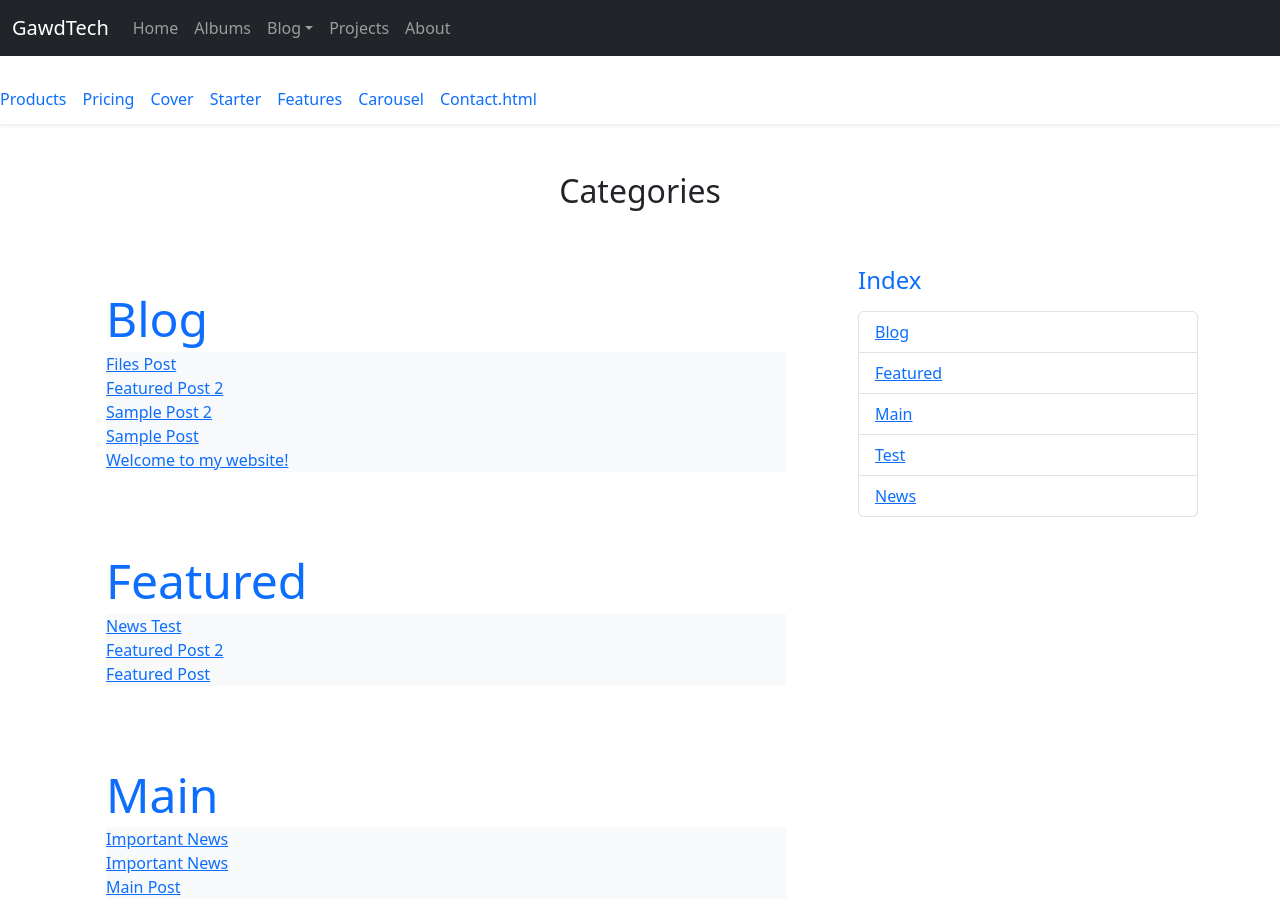
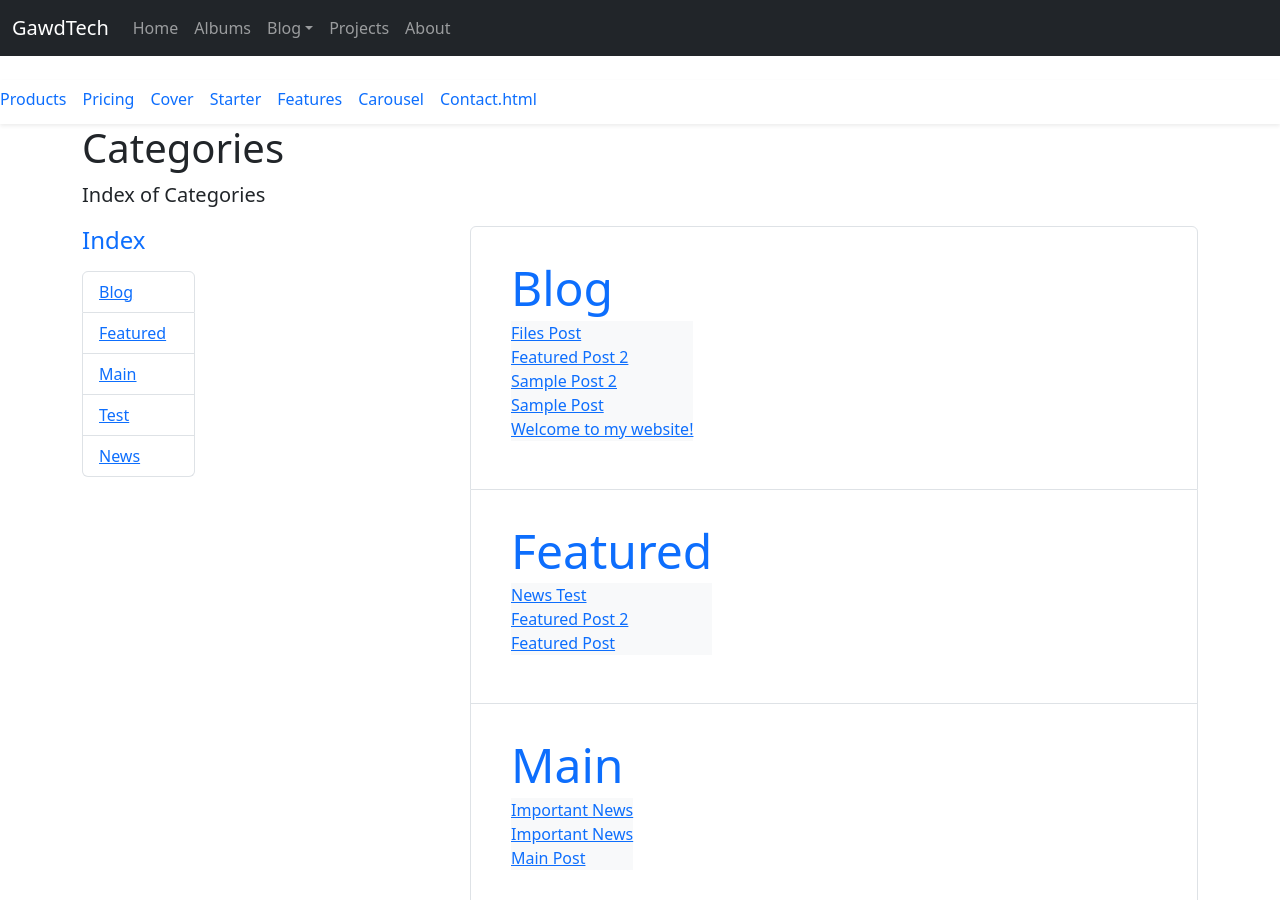
Before and after one commit to CoolV1994/Template-Bootstrap-5, a Jekyll site: the page built from categories.html, in a window 1280 px wide and 900 px high. Built offline with Jekyll 4.4.1, drawn with Linux system fonts in a browser that asks for light colours.

Commit message:
Update categories.html

```diff
--- a/categories.html
+++ b/categories.html
@@ -1,46 +1,31 @@
 ---
-layout: default
+layout: page_sidebar
 title: Categories
+excerpt: Index of Categories
+sidebar_pos: left
+sidebar:
+  - index_categories
 ---
 
-<div class="py-5 text-center">
-	<h1 class="h2">Categories</h1>
-</div>
+<ul class="list-group mb-3 bg-body-tertiary">
+{% for cat in site.categories %}
 
-<div class="row g-5">
-
-	<!-- Start Sidebar -->
-	<div id="index" class="col-md-5 col-lg-4 order-md-last">
-		<h4 class="d-flex justify-content-between align-items-center mb-3">
-			<span class="text-primary">Index</span>
-		</h4>
-		<ul class="list-group mb-3 bg-body-tertiary">
-{% for category in site.categories %}
-			<li class="list-group-item d-flex justify-content-between">
-				<a href="#{{ category[0] }}">{{ category[0] | capitalize }}</a>
-			</li>
-{% endfor %}
-		</ul>
-	</div>
-	<!-- End Sidebar -->
-
-	<!-- Start Content -->
-	<div class="col-md-7 col-lg-8">
-{% for category in site.categories %}
-		<article id="{{ category[0] }}" class="p-4 mb-3 rounded">
+	<li class="list-group-item d-flex justify-content-between">
+		<div id="{{ cat[0] }}" class="p-4 mb-3 rounded">
 			<h2 class="display-5 link-body-emphasis mb-1">
-				<span class="text-primary">{{ category[0] | capitalize }}</span>
+				<span class="text-primary">{{ cat[0] | capitalize }}</span>
 			</h2>
 			<ul class="list-unstyled bg-body-tertiary">
-{% for post in category[1] %}
+{% for post in cat[1] %}
 {% if post.url %}
 				<li><a href="{{ post.url | prepend: site.baseurl }}">{{ post.title }}</a></li>
+{% else %}
+				<li>{{ post.title }}</li>
 {% endif %}
 {% endfor %}
 			</ul>
-		</article>
+		</div>
+	</li>
+
 {% endfor %}
-	</div>
-	<!-- End Content-->
-
-</div>
+</ul>
```
